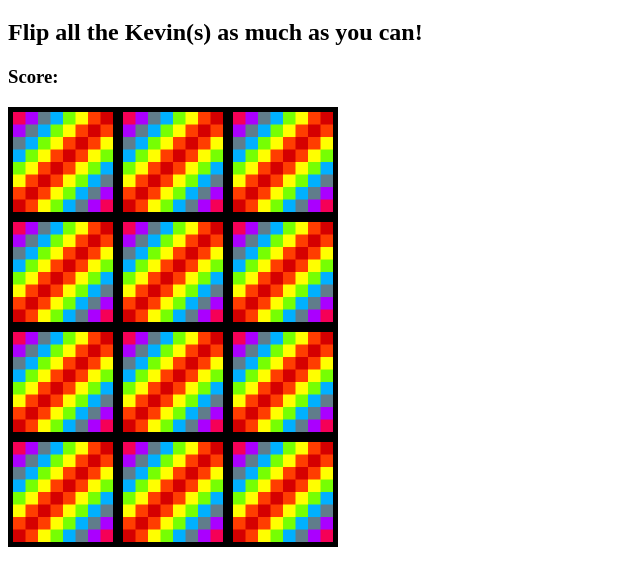
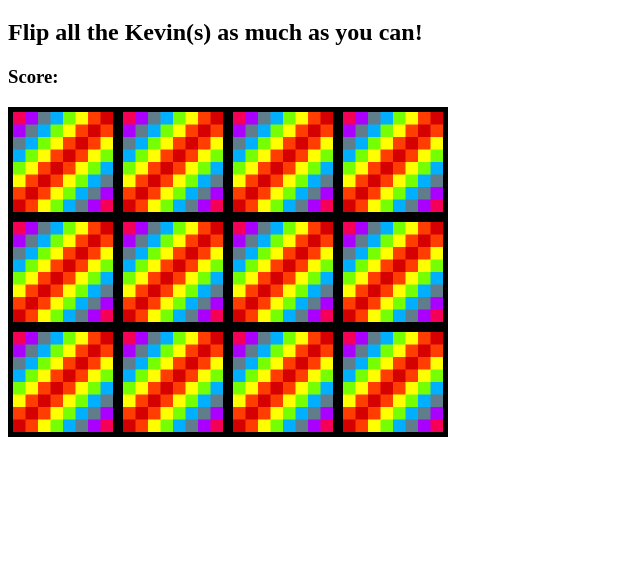
Before and after one commit to lengkaikai/MemoryFlippingGame, a plain HTML site: page index.html in a window 1280 px wide. Shown: the part 61-646 px from the top of the page, without its empty margins (0-640 px from the left). Drawn offline with Linux system fonts and the light colour scheme.

Commit message:
fixed borders

```diff
--- a/style.css
+++ b/style.css
@@ -2,5 +2,5 @@
   display: flex;
   flex-wrap: wrap;
   height: 300px;
-  width: 400px;
+  width: 530px;
 }
```
